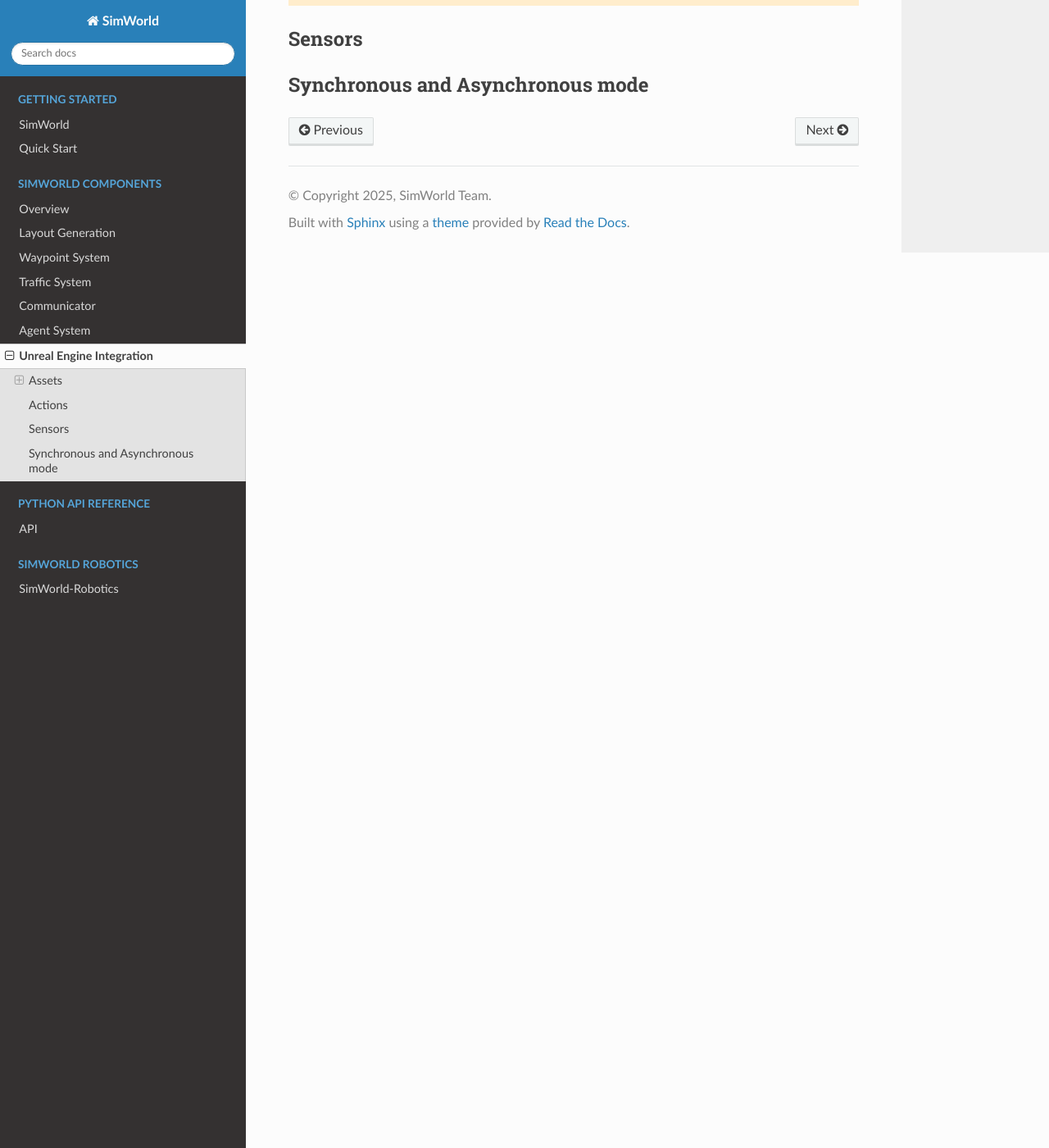
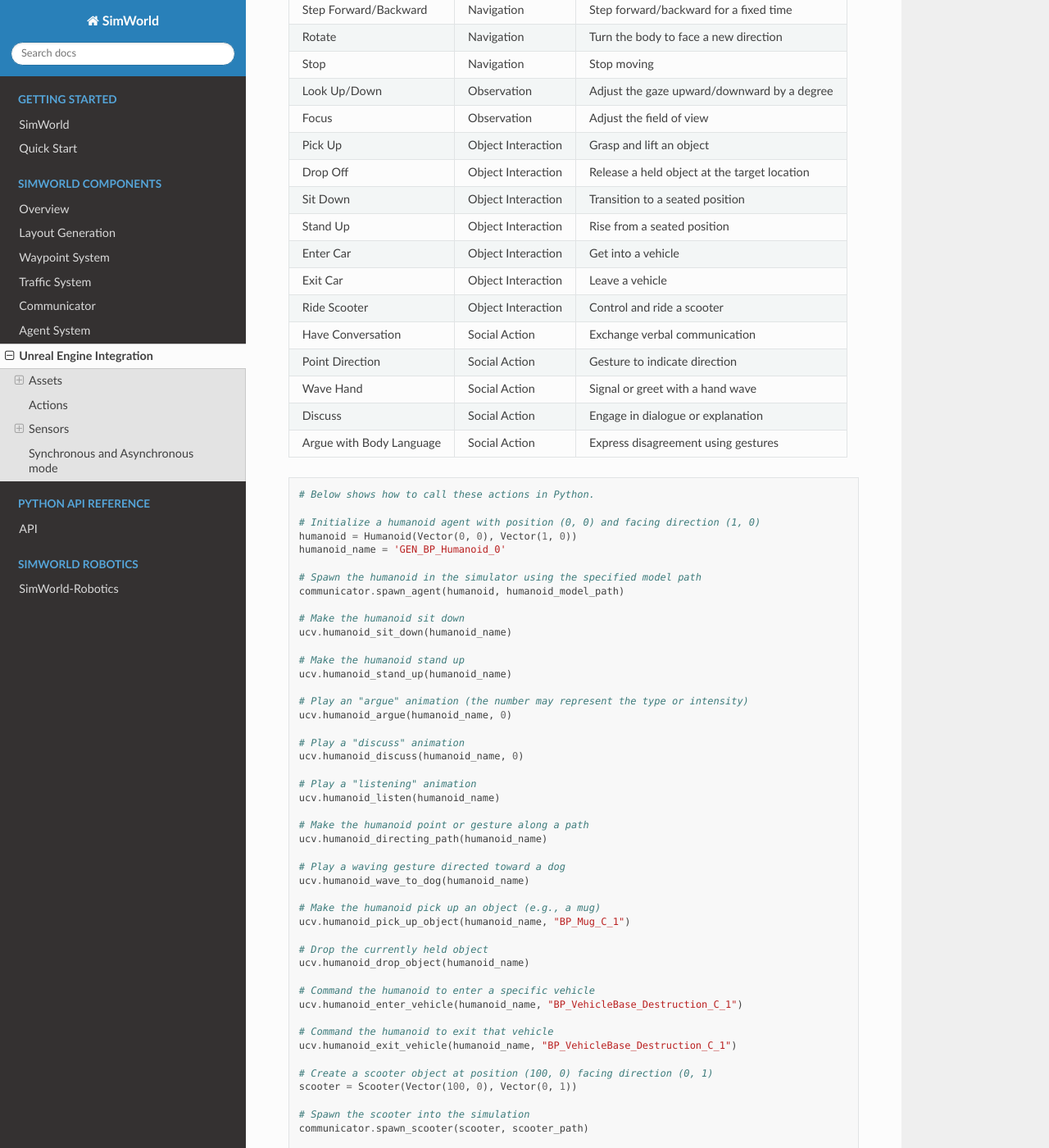
Before and after one commit to KoeYe/SimWorld-doc, a Sphinx documentation site: the page built from docs/source/components/ue_detail.md, in a window 1280 px wide and 1400 px high, scrolled down 2027 px. Shown: the whole window at 82% size. Built offline with Sphinx 7.4.7 and the Read the Docs theme 3.1.0, drawn with Linux system fonts in a browser that asks for light colours; some of the changed text lies outside the part shown.

Commit message:
add action space and sensor

````diff
--- a/docs/source/components/ue_detail.md
+++ b/docs/source/components/ue_detail.md
@@ -37,13 +37,130 @@
 
 To enhance realism and interactivity in the simulation, we provide a comprehensive set of **Action Space**, with a strong focus on animations for pedestrians and robots. These actions are essential for simulating lifelike behaviors such as walking, running, waving, interacting with objects, and more. All actions are sourced from the Unreal Engine Marketplace to ensure quality and compatibility.
 
-Here are some examples of actions included in the simulator:
+Here are some examples of actions available in the simulator:
 
-```{todo}
-Add a table here
+| Action | Category | Description |
+|--------|----------|-------------|
+| Move Forward | Navigation | Keep moving in the current direction |
+| Step Forward/Backward | Navigation | Step forward/backward for a fixed time |
+| Rotate | Navigation | Turn the body to face a new direction |
+| Stop | Navigation | Stop moving |
+| Look Up/Down | Observation | Adjust the gaze upward/downward by a degree |
+| Focus | Observation | Adjust the field of view |
+| Pick Up | Object Interaction | Grasp and lift an object |
+| Drop Off | Object Interaction | Release a held object at the target location |
+| Sit Down | Object Interaction | Transition to a seated position |
+| Stand Up | Object Interaction | Rise from a seated position |
+| Enter Car | Object Interaction | Get into a vehicle |
+| Exit Car | Object Interaction | Leave a vehicle |
+| Ride Scooter | Object Interaction | Control and ride a scooter |
+| Have Conversation | Social Action | Exchange verbal communication |
+| Point Direction | Social Action | Gesture to indicate direction |
+| Wave Hand | Social Action | Signal or greet with a hand wave |
+| Discuss | Social Action | Engage in dialogue or explanation |
+| Argue with Body Language | Social Action | Express disagreement using gestures |
+
+```python
+# Below shows how to call these actions in Python.
+
+# Initialize a humanoid agent with position (0, 0) and facing direction (1, 0)
+humanoid = Humanoid(Vector(0, 0), Vector(1, 0))
+humanoid_name = 'GEN_BP_Humanoid_0'
+
+# Spawn the humanoid in the simulator using the specified model path
+communicator.spawn_agent(humanoid, humanoid_model_path)
+
+# Make the humanoid sit down
+ucv.humanoid_sit_down(humanoid_name)
+
+# Make the humanoid stand up
+ucv.humanoid_stand_up(humanoid_name)
+
+# Play an "argue" animation (the number may represent the type or intensity)
+ucv.humanoid_argue(humanoid_name, 0)
+
+# Play a "discuss" animation
+ucv.humanoid_discuss(humanoid_name, 0)
+
+# Play a "listening" animation
+ucv.humanoid_listen(humanoid_name)
+
+# Make the humanoid point or gesture along a path
+ucv.humanoid_directing_path(humanoid_name)
+
+# Play a waving gesture directed toward a dog
+ucv.humanoid_wave_to_dog(humanoid_name)
+
+# Make the humanoid pick up an object (e.g., a mug)
+ucv.humanoid_pick_up_object(humanoid_name, "BP_Mug_C_1")
+
+# Drop the currently held object
+ucv.humanoid_drop_object(humanoid_name)
+
+# Command the humanoid to enter a specific vehicle
+ucv.humanoid_enter_vehicle(humanoid_name, "BP_VehicleBase_Destruction_C_1")
+
+# Command the humanoid to exit that vehicle
+ucv.humanoid_exit_vehicle(humanoid_name, "BP_VehicleBase_Destruction_C_1")
+
+# Create a scooter object at position (100, 0) facing direction (0, 1)
+scooter = Scooter(Vector(100, 0), Vector(0, 1))
+
+# Spawn the scooter into the simulation
+communicator.spawn_scooter(scooter, scooter_path)
+
+# Make the humanoid get on the scooter
+communicator.humanoid_get_on_scooter(agent.id)
+
+# Set scooter attributes: speed = 0.5, direction = 0, angular velocity = 0
+communicator.set_scooter_attributes(agent.scooter_id, 0.5, 0, 0)
+
+# Make the humanoid get off the scooter
+communicator.humanoid_get_off_scooter(agent.id, scooter.id)
+
+# Make the humanoid step forward for 2 seconds
+communicator.humanoid_step_forward(agent.id, 2)
+
+# Rotate the humanoid 90 degrees to the left
+communicator.humanoid_rotate(agent.id, 90, 'left')
+
+# Start continuous forward movement
+communicator.humanoid_move_forward(agent.id)
+
+# Stop movement, optionally play a stop animation for 2 seconds
+communicator.humanoid_stop(agent.id, 2)
+
 ```
 
+**Related files:** `communicator.py`, `unrealcv.py`.
+
+A complete example can be found in `scripts/ue_command_test.ipynb`.
+
 ## Sensors
+```{image} ../assets/sensor.png
+:width: 800px
+:align: center
+:alt: Different Sensor
+```
+As illustrated in the figure above, SimWorld supports a variety of sensors, including RGB images, segmentation maps, and depth images, enabling a rich understanding of the surrounding environment.
 
+### How to get images
+```python
+# viewmode can be 'lit', 'depth' and 'object_mask'
+image = communicator.get_camera_observation(camera_id, viewmode)
+
+# adjust camera
+ucv.get_cameras()
+ucv.get_camera_location(camera_id)
+ucv.get_camera_rotation(camera_id)
+ucv.get_camera_fov(camera_id)
+ucv.get_camera_resolution(camera_id)
+ucv.set_camera_location(camera_id)
+ucv.set_camera_rotation(camera_id)
+ucv.set_camera_fov(camera_id)
+ucv.set_camera_resolution(camera_id)
+```
+
+**Related files:** `communicator.py`, `unrealcv.py`.
 
 ## Synchronous and Asynchronous mode
````
Also changed, not shown: docs/source/assets/sensor.png (added).
